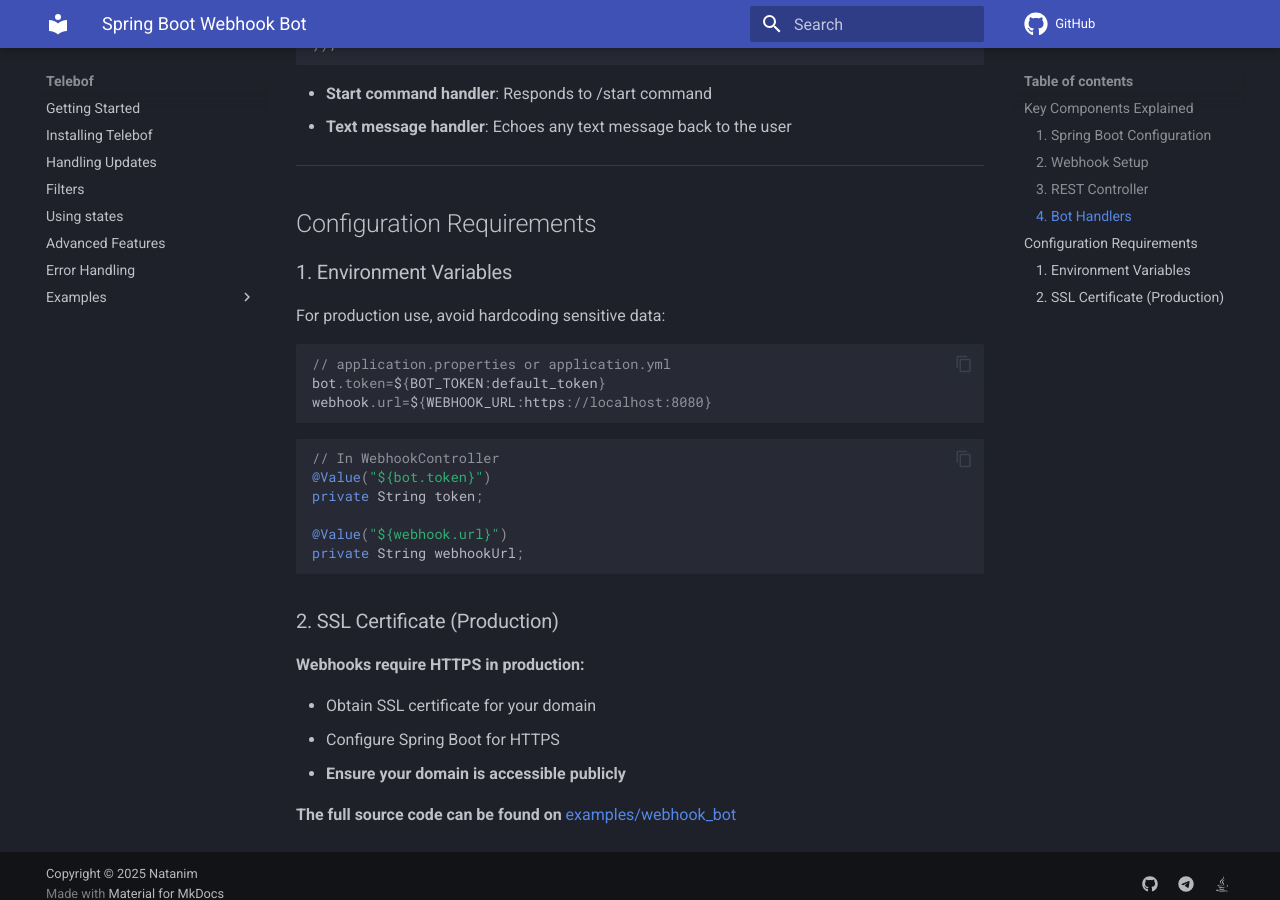
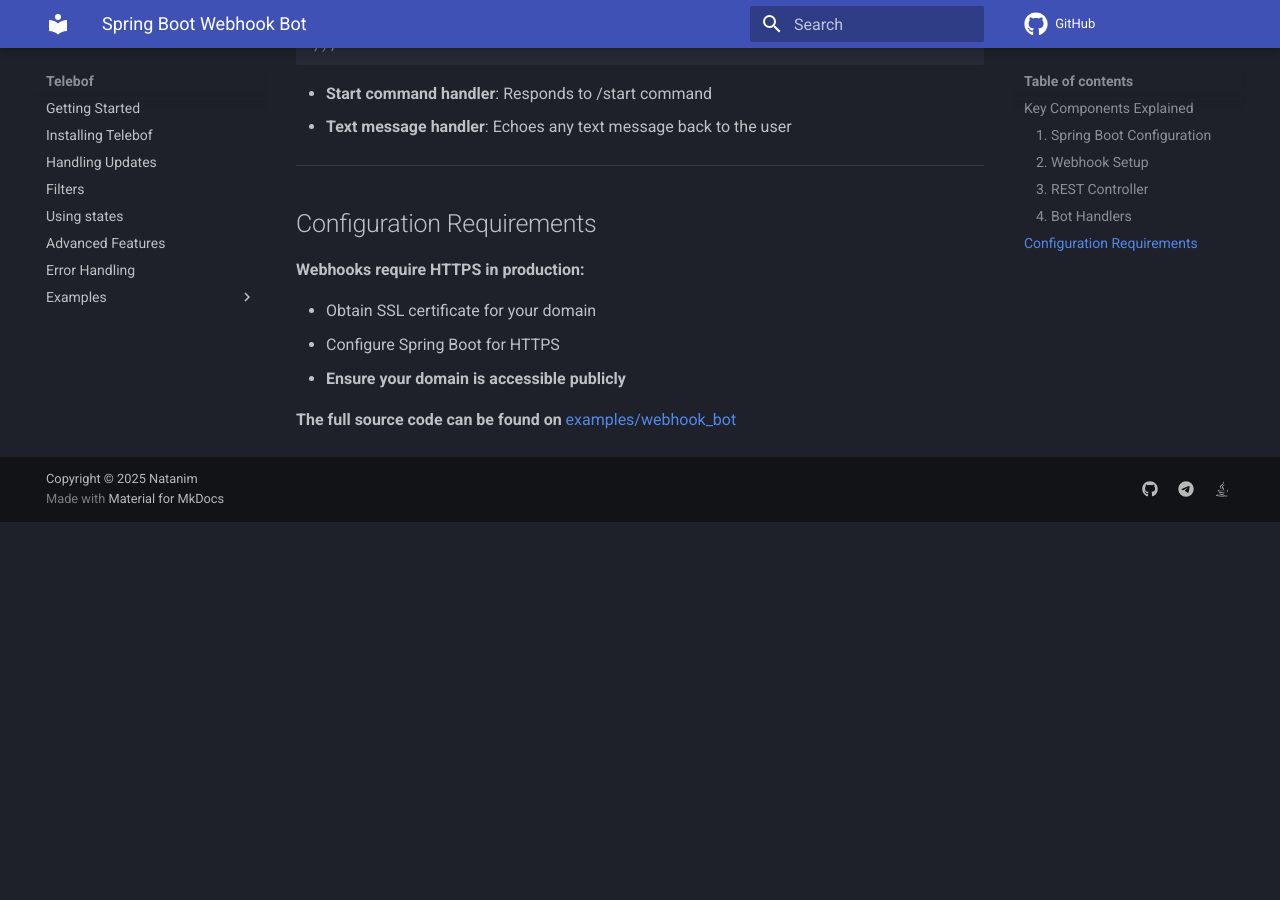
Before and after one commit to natanimn/telebof, an MkDocs documentation site: the page built from docs/examples/webhook_spring.md, in a window 1280 px wide and 900 px high, scrolled down 3523 px. Built offline with MkDocs 1.6.1 and Material for MkDocs 9.7.7, drawn with Linux system fonts in a browser that asks for light colours; comment, search, counter and statistics services are not loaded; after the commit the page ends 4045 px from its top, so only the background shows below that.

Commit message:
fix words

````diff
--- a/docs/examples/webhook_spring.md
+++ b/docs/examples/webhook_spring.md
@@ -176,31 +176,10 @@
 
 ## Configuration Requirements
 
-### 1. Environment Variables
-For production use, avoid hardcoding sensitive data:
-
-```java
-// application.properties or application.yml
-bot.token=${BOT_TOKEN:default_token}
-webhook.url=${WEBHOOK_URL:https://localhost:8080}
-```
-
-```java
-// In WebhookController
-@Value("${bot.token}")
-private String token;
-
-@Value("${webhook.url}")
-private String webhookUrl;
-```
-
-### 2. SSL Certificate (Production)
-
 **Webhooks require HTTPS in production:**
 
 - Obtain SSL certificate for your domain
 - Configure Spring Boot for HTTPS
 - **Ensure your domain is accessible publicly**
 
-
 **The full source code can be found on** [examples/webhook_bot](https://github.com/natanimn/telebof/blob/main/examples/webhook/spring/src/main/java/io/github/natanimn/Main.java)
````
